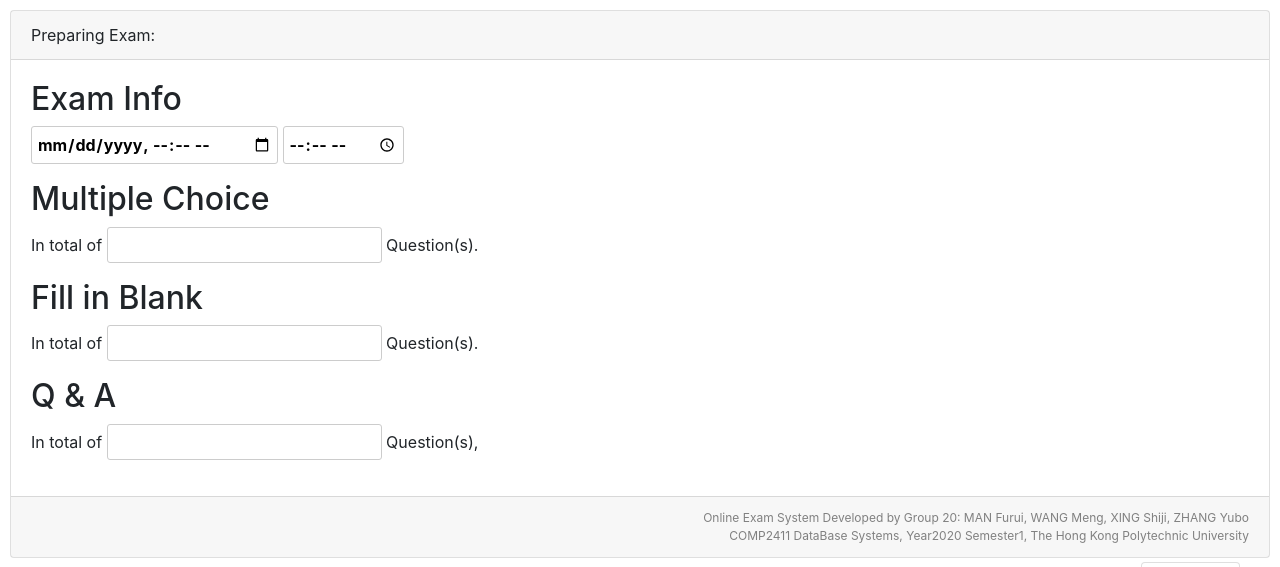
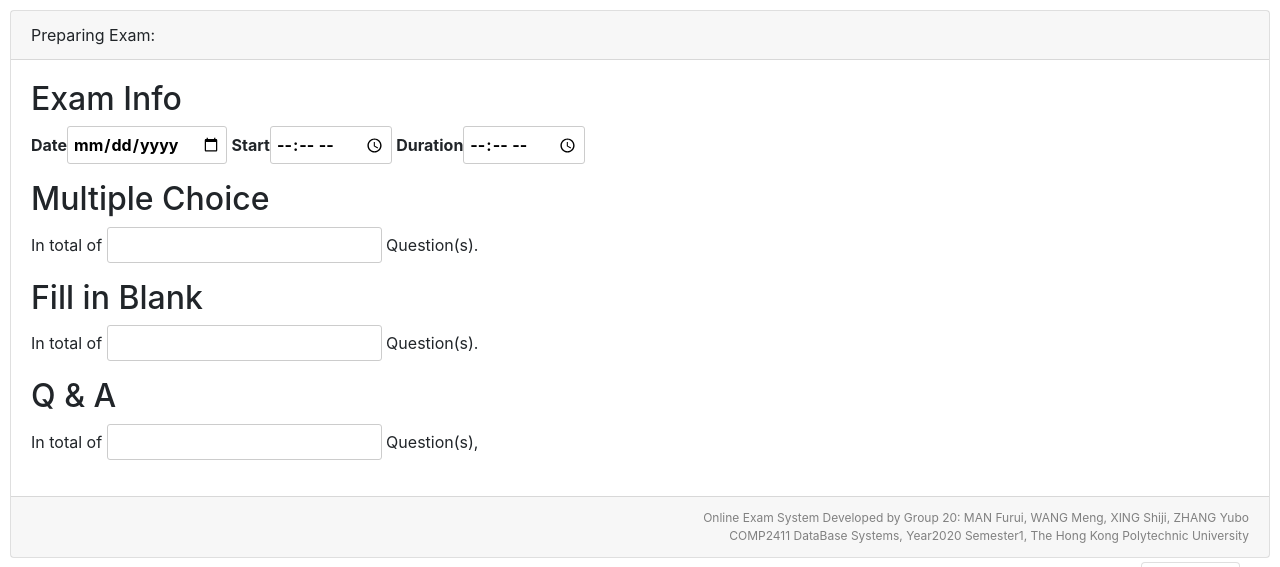
Before and after one commit to Yb-Z/COMP2411_GP, a Django app: template AutoExamSys/templates/prepare.html in a window 1280 px wide. Shown: the part 78-645 px from the top of the page. Run offline with Django 3.2, Linux system fonts and the light colour scheme; the template is opened without the code that fills it, so the values that code supplies are empty; parts of the project's set-up code (start-up, migrations or seed data) failed here and were passed over.

Commit message:
prepare.html

```diff
--- a/AutoExamSys/SystemModel/views.py
+++ b/AutoExamSys/SystemModel/views.py
@@ -132,11 +132,12 @@ def subPrepare(request):
             q=models.Question.objects.create(id=idc,type='FL',content=questions['fl'][i],optional=compulsoryFlag['fl'][i],mark=points['fl'][i])
             idc+=1
 
+        # request.POST.get('cid') -> classID
         # TODO: 保存到models
 
         flag=True
         if flag:  # 如果保存成功跳转到teacher
-            return render(request,'./teacher.html',{'teacher':teacher})
+            return render(request, './teacher.html', {'teacher':teacher})
         else:
             return render(request, './teacher.html', {'message': 'Wrong Password!'})
 
--- a/AutoExamSys/templates/prepare.html
+++ b/AutoExamSys/templates/prepare.html
@@ -38,6 +38,7 @@
             <div class="card">
 
               <input type="hidden" name="tid" value="{{ teacher.id }}" />
+              <input type="hidden" name="cid" value="{{ class.id }}" />
               <input type="hidden" name="subject" value="{{ subject }}" />
               <div class="card-header">
                 Preparing Exam: {{ teacher.id }} {{ subject }}
@@ -48,8 +49,9 @@
                 <div class="card-title">
                   <h2>Exam Info</h2>
                   <p>
-                    <input id="exam_data" name="startTime" type="datetime-local"/>
-                    <input id="exam_data" name="duration" type="time"/>
+                    <b>Date</b><input id="exam_data" name="date" type="date"/>
+                    <b>Start</b><input id="exam_data" name="startTime" type="time"/>
+                    <b>Duration</b><input id="exam_data" name="duration" type="time"/>
                   </p>
                 </div>
                 <!--单选-->
```
